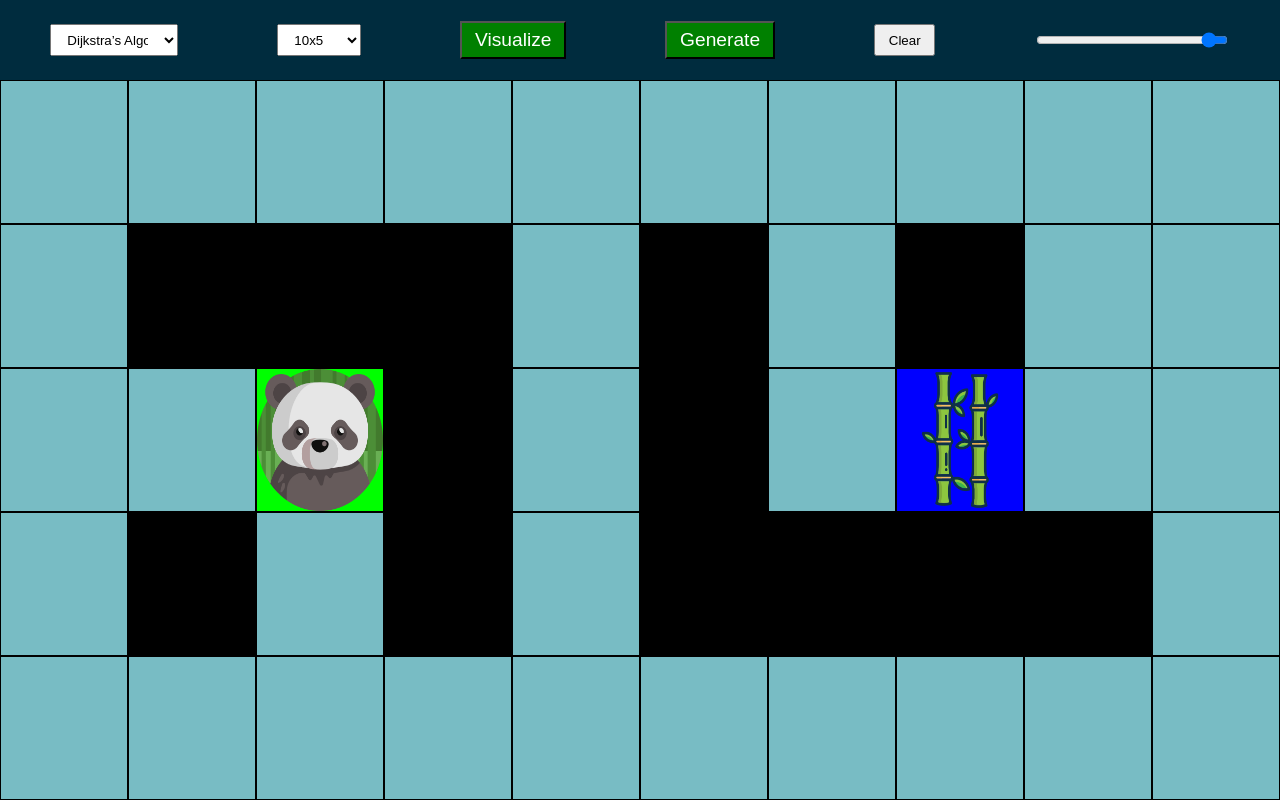
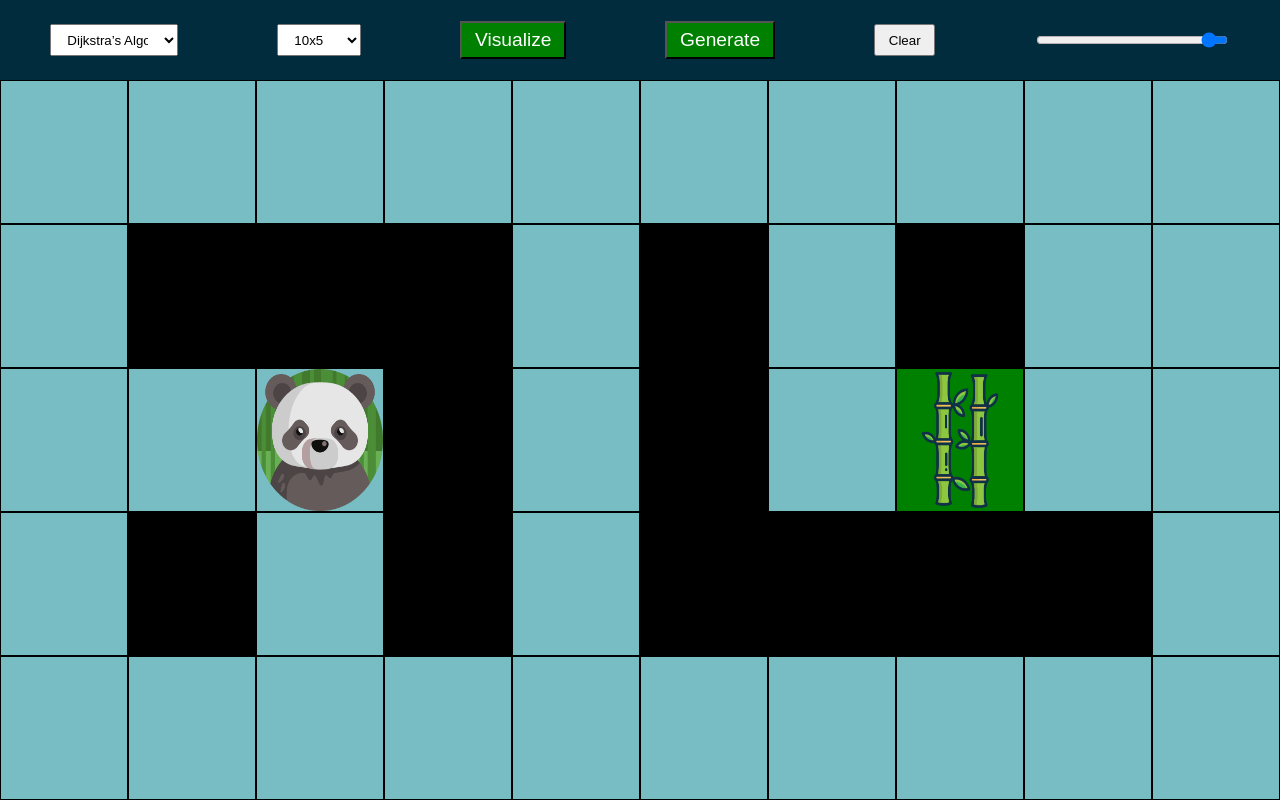
Before and after one commit to MrRabotnik/Pathfinding-Visualization, a React (Create React App) app: page / in a window 1280 px wide. Built offline with nearby package versions, Linux system fonts and the light colour scheme; the HTML template or start-up script is replaced by a standard one.

Commit message:
Added Dijkstras algorithm implemetation visual

```diff
--- a/src/App.js
+++ b/src/App.js
@@ -1,4 +1,4 @@
-import { useState } from "react";
+import { useCallback, useState } from "react";
 import Grid from "./Components/Grid/Grid";
 import Header from "./Components/Header/Header";
 import Graph from "./algorithms/dijkstras";
@@ -8,6 +8,7 @@ function App() {
     const [generate, setGenerate] = useState(0)
     const [algorithm, setAlgorithm] = useState("Dij")
     const [djakstrasStartingEndingNode, setDjakstrasStartingEndingNode] = useState([])
+    const [gridItems, setGridItems] = useState([])
 
     const changeRange = (val) => {
         setRangeVal(val)
@@ -17,38 +18,55 @@ function App() {
         setAlgorithm(val)
     }
 
-  const clear = () => {
-
+    const clearWalls = () => {
+        setGridItems(gridItems.map(item => {
+            return {
+                ...item,
+                "wall": false,
+                "path": false
+            }
+        }))
     }
 
-  const visualize = () => {
+    const visualize = useCallback(() => {
         switch (algorithm) {
             case "Dij":
-        console.log(djakstrasStartingEndingNode)
                 let g = new Graph();
+                const weight = 1
+                const width = Math.floor(Math.sqrt(rangeVal / 2)) * 2
+                for (let i = 0; i < rangeVal; i++) {
+                    if (!gridItems[i].wall) {
+                        g.addVertex(i)
+                        if (!gridItems[i + 1]?.wall && i + 1 < rangeVal && (i + 1) % width !== 0) {
+                            g.addEdge(i, i + 1, weight);
+                        }
+                        if (!gridItems[i + width]?.wall && i + width < rangeVal) {
+                            g.addEdge(i, i + width, weight);
+                        }
+                        if (!gridItems[i - 1]?.wall && i - 1 >= 0 && (i - 1) % width !== width - 1) {
+                            g.addEdge(i, i - 1, weight);
+                        }
+                        if (!gridItems[i - width]?.wall && i - width >= 0) {
+                            g.addEdge(i, i - width, weight);
+                        }
+                    }
+                }
+                g.dijkstrasAlgorithm(djakstrasStartingEndingNode);
+                const path = g.drawShortestPath()
 
-        // add the vertices
-        g.addVertex('A');
-        g.addVertex('B');
-        g.addVertex('C');
-        g.addVertex('D');
-        g.addVertex('E');
-        g.addVertex('F');
-        g.addVertex('G');
-
-        // create the edges
-        g.addEdge('A', 'B', 2);
-        g.addEdge('A', 'C', 6);
-        g.addEdge('B', 'D', 5);
-        g.addEdge('C', 'D', 8);
-        g.addEdge('D', 'E', 10);
-        g.addEdge('D', 'F', 15);
-        g.addEdge('E', 'F', 6);
-        g.addEdge('E', 'G', 2);
-        g.addEdge('G', 'F', 6);
-        g.addEdge('F', 'G', 6);
-
-        g.dijkstrasAlgorithm("A");
+                const arr = gridItems.map(item => {
+                    if (path.includes(item.id)) {
+                        return {
+                            ...item,
+                            "path": true
+                        }
+                    }
+                    return {
+                        ...item,
+                        "path": false
+                    }
+                })
+                setGridItems(arr)
                 break;
 
             case "A*":
@@ -82,12 +100,9 @@ function App() {
             default:
                 Graph.dijkstrasAlgorithm("A");
                 break;
-
-
-
         }
 
-  }
+    }, [gridItems, algorithm, rangeVal, djakstrasStartingEndingNode])
 
     const generateNewGridWithMaze = () => {
         setGenerate(generate + 1)
@@ -98,14 +113,18 @@ function App() {
             <Header
                 changeRange={changeRange}
                 changeAlgorithm={changeAlgorithm}
-        clear={clear}
+                clearWalls={clearWalls}
                 visualize={visualize}
                 generateNewGridWithMaze={generateNewGridWithMaze}>
             </Header>
             <Grid
                 rangeVal={rangeVal}
                 generate={generate}
-        setDjakstrasStartingEndingNode={setDjakstrasStartingEndingNode}>
+                setDjakstrasStartingEndingNode={setDjakstrasStartingEndingNode}
+                gridItems={gridItems}
+                setGridItems={setGridItems}
+                clearWalls={clearWalls}
+                visualize={visualize}>
             </Grid>
         </div>
     );
--- a/src/Components/Grid/Grid.jsx
+++ b/src/Components/Grid/Grid.jsx
@@ -3,8 +3,7 @@ import "./Grid.scss"
 import panda from "../../assets/panda.png"
 import bamboo from "../../assets/bamboo.png"
 
-function Grid({ rangeVal, generate, setDjakstrasStartingEndingNode }) {
-    const [gridItems, setGridItems] = useState([])
+function Grid({ rangeVal, generate, setDjakstrasStartingEndingNode, gridItems, setGridItems, visualize }) {
     const [boxWidth, setBoxWidth] = useState(10)
     const [boxHeight, setBoxHeight] = useState(5)
     const [startNodePos, setStartNodePos] = useState(null)
@@ -88,14 +87,15 @@ function Grid({ rangeVal, generate, setDjakstrasStartingEndingNode }) {
                 "id": i,
                 "start": i === pos[0] ? true : false,
                 "end": i === pos[1] ? true : false,
-                "wall": maze.includes(i) ? true : false
+                "wall": maze.includes(i) ? true : false,
+                "path": false
             })
         }
         setGridItems(arr)
     }
 
     const updateGridWalls = (box, remove) => {
-        if(startPickedUp || endPickedUp) return
+        if (startPickedUp || endPickedUp) return
         if (remove) {
             const arr = gridItems.map(item => {
                 if (!item.start && !item.end && item.id === box.id) {
@@ -152,10 +152,13 @@ function Grid({ rangeVal, generate, setDjakstrasStartingEndingNode }) {
             checkIfThereIsAWallOnMouseDown(startPickedUp, endPickedUp)
             return
         }
+        let changeStartPos = startNodePos
+        let changeEndPos = endNodePos
         if (startPickedUp) {
             const arr = gridItems.map(item => {
                 if (!item.end && item.id === box.id) {
                     setStartNodePos(item.id)
+                    changeStartPos = item.id
                     return {
                         ...item,
                         "start": true
@@ -171,6 +174,7 @@ function Grid({ rangeVal, generate, setDjakstrasStartingEndingNode }) {
             const arr = gridItems.map(item => {
                 if (!item.start && item.id === box.id) {
                     setEndNodePos(item.id)
+                    changeEndPos = item.id
                     return {
                         ...item,
                         "end": true
@@ -186,6 +190,8 @@ function Grid({ rangeVal, generate, setDjakstrasStartingEndingNode }) {
         setStartPickedUp(false)
         setEndPickedUp(false)
         setMovingNodeImage(null)
+        setDjakstrasStartingEndingNode([changeStartPos, changeEndPos])
+        visualize()
     }
 
     const checkIfThereIsAWallOnMouseDown = (startPickedUp, endPickedUp) => {
@@ -231,25 +237,11 @@ function Grid({ rangeVal, generate, setDjakstrasStartingEndingNode }) {
         }
     }
 
-
     const moveOnBoxes = (box) => {
         if (mouseDown) {
             updateGridWalls(box, removeWall)
         }
     }
-
-    // const changeWalls = (e, box) => {
-    //     const arr = gridItems.map(item => {
-    //         if (!item.start && !item.start && item.id === box.id) {
-    //             if (box.wall) return { ...item, "wall": false }
-    //             else return { ...item, "wall": true }
-    //         }
-    //         return item
-    //     })
-
-    //     setGridItems(arr)
-    // }
-
 
     useEffect(() => {
         initGrid()
@@ -273,8 +265,8 @@ function Grid({ rangeVal, generate, setDjakstrasStartingEndingNode }) {
                             width: `${100 / boxWidth}%`,
                             height: `${100 / boxHeight}%`,
                             backgroundImage: `URL(${box.start && !startPickedUp ? panda : box.end && !endPickedUp ? bamboo : ""})`,
-                            backgroundColor: box.wall ? "black" : box.start ? "lime" : box.end ? "blue" : "transparent",
-                            // border: `1px solid ${box.wall ? "white" : "black"}`
+                            backgroundColor: box.wall ? "black" : box.end || box.path ? "green" : "transparent",
+                            border: `1px solid ${box.wall ? "transparent" : "black"}`,
                         }}
                         onMouseDown={(e) => { mouseDownOnBox(e, box) }}
                         onMouseUp={() => { mouseUpOnBox(box) }}
--- a/src/Components/Grid/Grid.scss
+++ b/src/Components/Grid/Grid.scss
@@ -6,7 +6,6 @@
 }
 
 .gridItem {
-  border: 1px solid black;
   box-sizing: border-box;
   background-size: 100% 100%;
 }
--- a/src/Components/Header/Header.jsx
+++ b/src/Components/Header/Header.jsx
@@ -1,6 +1,6 @@
 import "./Header.scss"
 
-function Header({ changeRange, changeAlgorithm, clear, visualize, generateNewGridWithMaze }) {
+function Header({ changeRange, changeAlgorithm, clearWalls, visualize, generateNewGridWithMaze }) {
   return (
     <header className="header">
       <select className="algorithmsSelect" name="Algorithms" defaultValue={"Algorithms"} onChange={(e) => changeAlgorithm(e.target.value)}>
@@ -25,7 +25,7 @@ function Header({ changeRange, changeAlgorithm, clear, visualize, generateNewGri
       {/* <input type="range" min={18} max={750} step={20}  /> */}
       <button className="visualizeBtn" onClick={visualize}>Visualize</button>
       <button className="generateBtn" onClick={generateNewGridWithMaze}>Generate</button>
-      <button className="clearBtn" onClick={clear}>Clear</button>
+      <button className="clearBtn" onClick={clearWalls}>Clear</button>
       <input id="speedRange" type="range" min={20} max={500} />
     </header>
   );
--- a/src/algorithms/dijkstras.js
+++ b/src/algorithms/dijkstras.js
@@ -2,6 +2,11 @@ export default class Graph {
     constructor() {
         this.vertices = [];
         this.adjacencyList = {};
+        this.parents = {};
+        this.distances = {};
+        this.visited = new Set();
+        this.path = []
+        this.end = null
     }
 
     addVertex(vertex) {
@@ -30,36 +35,54 @@ export default class Graph {
         return minVertex;
     }
 
-    dijkstrasAlgorithm = (source) => {
-        let distances = {},
-            parents = {},
-            visited = new Set();
+    dijkstrasAlgorithm = ([start, end]) => {
+        this.end = end
         for (let i = 0; i < this.vertices.length; i++) {
-            if (this.vertices[i] === source) {
-                distances[source] = 0;
+            if (this.vertices[i] === start) {
+                this.distances[start] = 0;
             } else {
-                distances[this.vertices[i]] = Infinity;
+                this.distances[this.vertices[i]] = Infinity;
             }
-            parents[this.vertices[i]] = null;
+            this.parents[this.vertices[i]] = null;
         }
 
-        let currVertex = this.vertexWithMinDistance(distances, visited);
+        let currVertex = this.vertexWithMinDistance(this.distances, this.visited);
 
         while (currVertex !== null) {
-            let distance = distances[currVertex],
+            if (currVertex === end) break
+            let distance = this.distances[currVertex],
                 neighbors = this.adjacencyList[currVertex];
             for (let neighbor in neighbors) {
                 let newDistance = distance + neighbors[neighbor];
-                if (distances[neighbor] > newDistance) {
-                    distances[neighbor] = newDistance;
-                    parents[neighbor] = currVertex;
+                if (this.distances[neighbor] > newDistance) {
+                    this.distances[neighbor] = newDistance;
+                    this.parents[neighbor] = currVertex;
                 }
             }
-            visited.add(currVertex);
-            currVertex = this.vertexWithMinDistance(distances, visited);
+            this.visited.add(currVertex);
+            currVertex = this.vertexWithMinDistance(this.distances, this.visited);
         }
 
-        console.log(parents);
-        console.log(distances);
+        // console.log("Parents")
+        // console.log(this.parents);
+
+        // console.log("Distances")
+        // console.log(this.distances);
+
+        // console.log("Visited")
+        // console.log(this.visited);
+
+        // console.log("Adjacent List")
+        // console.log(this.adjacencyList);
+    }
+
+    drawShortestPath = () => {
+        let currentNode = this.end
+        while (this.parents[currentNode] !== null) {
+            this.path.push(+currentNode)
+            currentNode = this.parents[currentNode]
+        }
+        this.path.push(+currentNode)
+        return this.path
     }
 }
```
Lines whose indentation alone changed are shown as unchanged.
